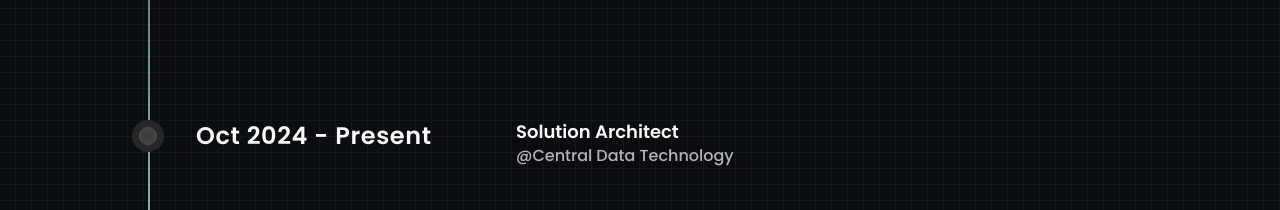
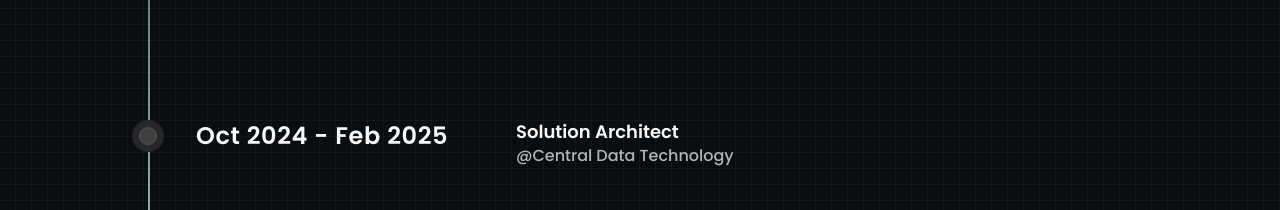
Before and after one commit to FaisalT0435/nextjs-porto, a Next.js app: page / in a window 1280 px wide. Shown: the part 2702-2912 px from the top of the page. Built offline with nearby package versions, Linux system fonts and the light colour scheme; what tailwindcss-debug-screens would draw is missing.

Commit message:
update expericence

```diff
--- a/src/data/experiences.ts
+++ b/src/data/experiences.ts
@@ -20,6 +20,7 @@ const experiences: IExperienceItem[] = [
     designation: "Solution Architect",
     company: "Central Data Technology",
     startDate: "Oct 2024",
+    endDate: "Feb 2025",
     isCurrentJob: false,
     location: "Jakrta, Indonesia",
     description: [
```
